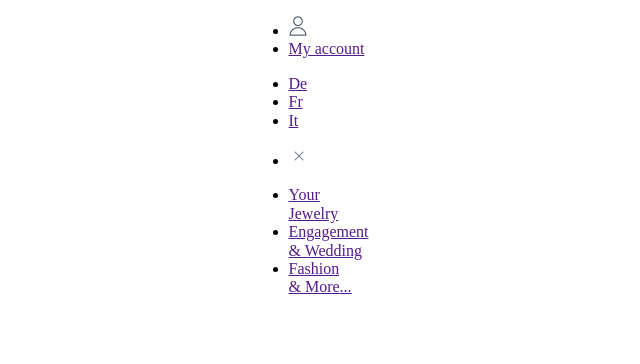
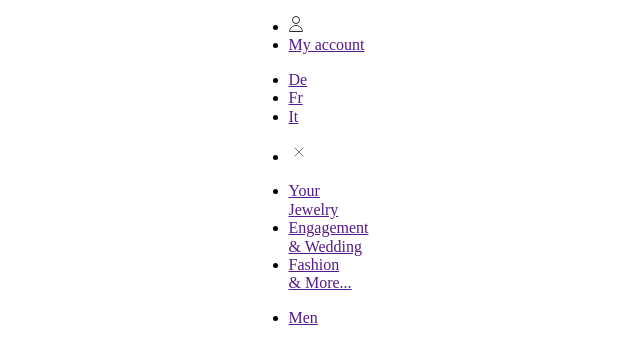
Before and after one commit to thaovan26022001/practice_2, a plain HTML site: page index.html in a window 1280 px wide. Shown: the full height of the page, 220-860 px from the left. Drawn offline with nearby package versions, Linux system fonts and the light colour scheme.

Commit message:
edit header mobi

```diff
--- a/index.html
+++ b/index.html
@@ -23,7 +23,10 @@
                 <ul class="header__navbar-list">
                     <li class="header__navbar-item">
                         <a href="" class="header__navbar-item-link ">
-                            <img src="./assets/img/name.png" alt="My account" class="account">
+                            <svg xmlns="http://www.w3.org/2000/svg" width="14" height="16" viewBox="0 0 14 16" fill="none" class="account">
+                                <circle cx="7" cy="4" r="3.5" stroke="#2D2D2D"/>
+                                <path d="M13.4811 15.5H0.518945C0.774257 12.1438 3.57839 9.5 7 9.5C10.4216 9.5 13.2257 12.1438 13.4811 15.5Z" stroke="#2D2D2D"/>
+                                </svg>
                         </a>
                     </li>
                     <li class="header__navbar-item">
@@ -46,7 +49,9 @@
                 </ul>
                 <ul class="header__navbar-list">
                     <li class="header__navbar-item">
-                            <img src="./assets/img/close.png" alt="Close" class="header__navbar-close">
+                        <svg xmlns="http://www.w3.org/2000/svg" width="20" height="20" viewBox="0 0 20 20" fill="none">
+                            <path d="M6 6L14 14M6 14L14 6" stroke="#637284" stroke-linecap="square"/>
+                            </svg>
                     </li>
                 </ul>
             </div>
@@ -63,8 +68,16 @@
                     </li>
                 </ul>
             </div>
+            <div class="header__submenu">
+                <ul class="header__submenu-list">
+                    <li class="header__submenu-item">
+                        <a href="" class="header__submenu-item-link">Men</a>
+                    </li>
+                </ul>
+            </div>
         </div>
     </header>
+
 
 
 
--- a/styles.less
+++ b/styles.less
@@ -26,7 +26,7 @@ html {
 }
 
 .fonts{
-    font-size: 14px;
+    font-size: 1.4rem;
     font-weight: 500;
 }
 
@@ -60,6 +60,8 @@ html {
 }
 
 .account{
+    height: 17px;
+    width: 23px;
     padding-right: 11px;
 }
 
@@ -84,10 +86,7 @@ html {
 
 .header__navbar-item-link {
     text-decoration: none;
-}
-
-.header__navbar-item-link img {
-    height: 16px;
+    color: @text-navbar-color;
 }
 
 .header__navbar-close {
```
Also changed, not shown: assets/css/styles.css (deleted).
